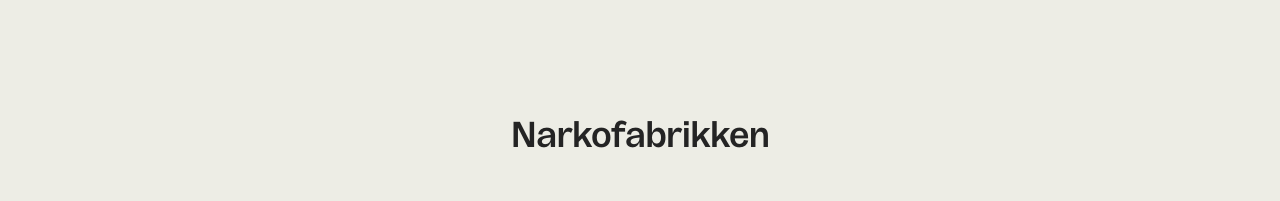
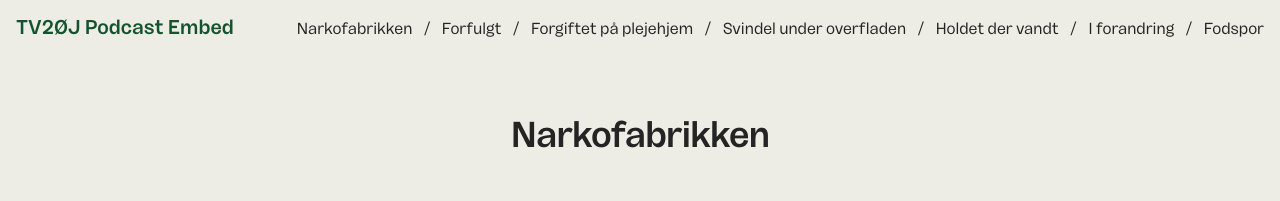
Before and after one commit to anto-amezquita/tv2oj-podcast-embed, a website: page index.html in a window 1280 px wide. Shown: the top 201 px of the page. Drawn offline with nearby package versions, Linux system fonts and the light colour scheme.

Commit message:
Update index.html

```diff
--- a/index.html
+++ b/index.html
@@ -146,7 +146,47 @@
     </script>
   </head>
 
-  <body>
+  <body class="flex flex-col items-center min-h-screen">
+    <div id="top"></div>
+
+    <!-- Fixed Top Navigation -->
+    <nav class="p-4 fixed top-0 w-full z-10">
+      <div class="container mx-auto flex justify-between items-center">
+        <h1 class="text-base md:text-xl font-sundry text-green-900">
+          <a href="#top" class="block leading-tight mr-4">TV2ØJ Podcast Embed</a>
+        </h1>
+        <div class="text-sm md:text-base">
+          <a href="#Narkofabrikken" class="nav-link hover:text-green-600"
+            >Narkofabrikken</a
+          >
+          <span class="mx-2">/</span>
+          <a href="#Forfulgt" class="nav-link hover:text-green-600">Forfulgt</a>
+          <span class="mx-2">/</span>
+          <a
+            href="#Forgiftet-paa-plejehjem"
+            class="nav-link hover:text-green-600"
+            >Forgiftet på plejehjem</a
+          >
+          <span class="mx-2">/</span>
+          <a
+            href="#Svindel-under-overfladen"
+            class="nav-link hover:text-green-600"
+            >Svindel under overfladen</a
+          >
+          <span class="mx-2">/</span>
+          <a href="#Holdet-der-vandt" class="nav-link hover:text-green-600"
+            >Holdet der vandt</a
+          >
+          <span class="mx-2">/</span>
+          <a href="#I-forandring" class="nav-link hover:text-green-600"
+            >I forandring</a
+          >
+          <span class="mx-2">/</span>
+          <a href="#Fodspor" class="nav-link hover:text-green-600">Fodspor</a>
+        </div>
+      </div>
+    </nav>
+
     <section
       id="Narkofabrikken"
       class="min-h-screen flex flex-col justify-center gap-6 items-center px-4 py-20 lg:py-24 container mx-auto"
@@ -461,33 +501,6 @@
       </div>
     </section>
 
-    <script>
-      async function copyHTML(el) {
-        const codeEl = el.querySelector("code");
-        const button = el.querySelector("button");
-        const originalButtonText = button.innerText;
-
-        // Get the HTML content as a string and decode HTML entities
-        let htmlContent = codeEl ? codeEl.innerHTML : "";
-        const txt = document.createElement("textarea");
-        txt.innerHTML = htmlContent;
-        htmlContent = txt.value;
-
-        try {
-          // Use Clipboard API to write the HTML string to clipboard
-          await navigator.clipboard.writeText(htmlContent);
-
-          // Update the button text to "Copied"
-          button.innerText = "Kopieret!";
-
-          // Reset the button text back to the original after 5 seconds
-          setTimeout(() => {
-            button.innerText = originalButtonText;
-          }, 5000);
-        } catch (err) {
-          console.error("Failed to copy text: ", err);
-        }
-      }
-    </script>
+    <script src="js/main.js"></script>
   </body>
 </html>
```
